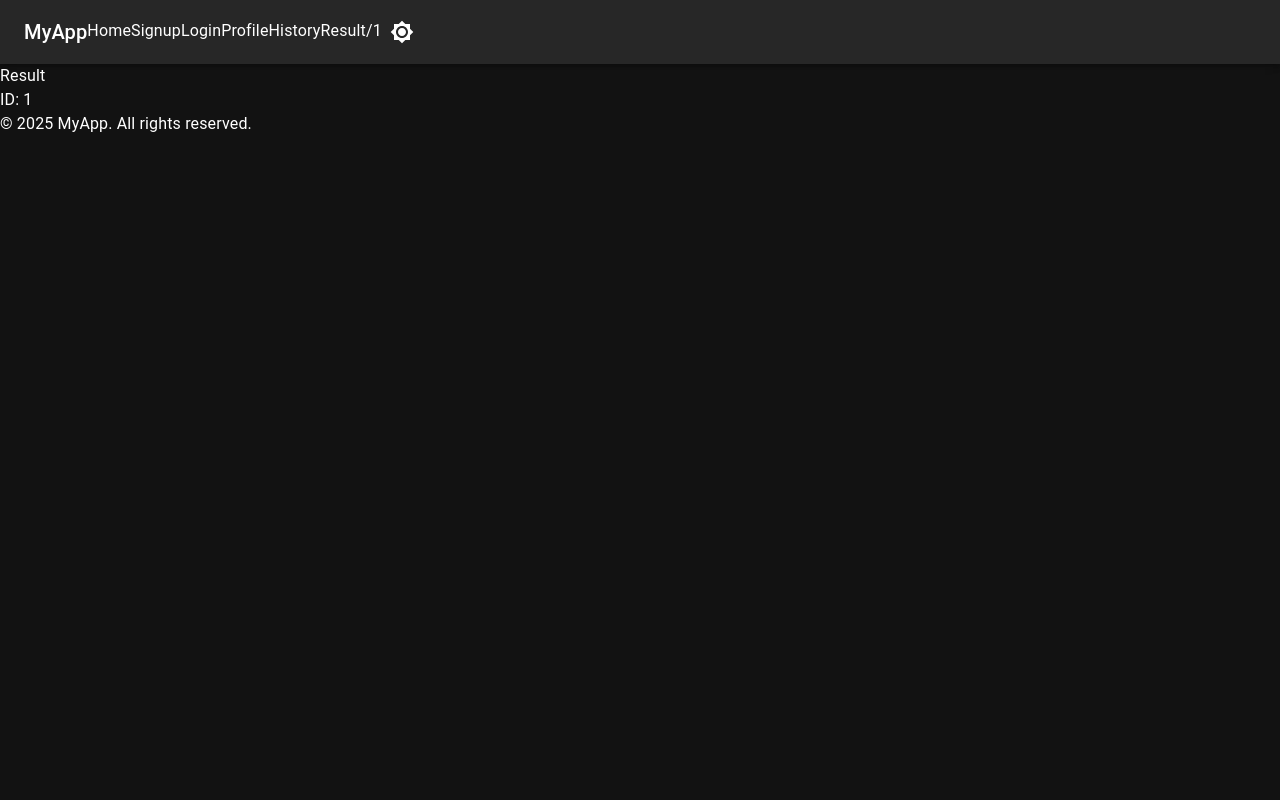
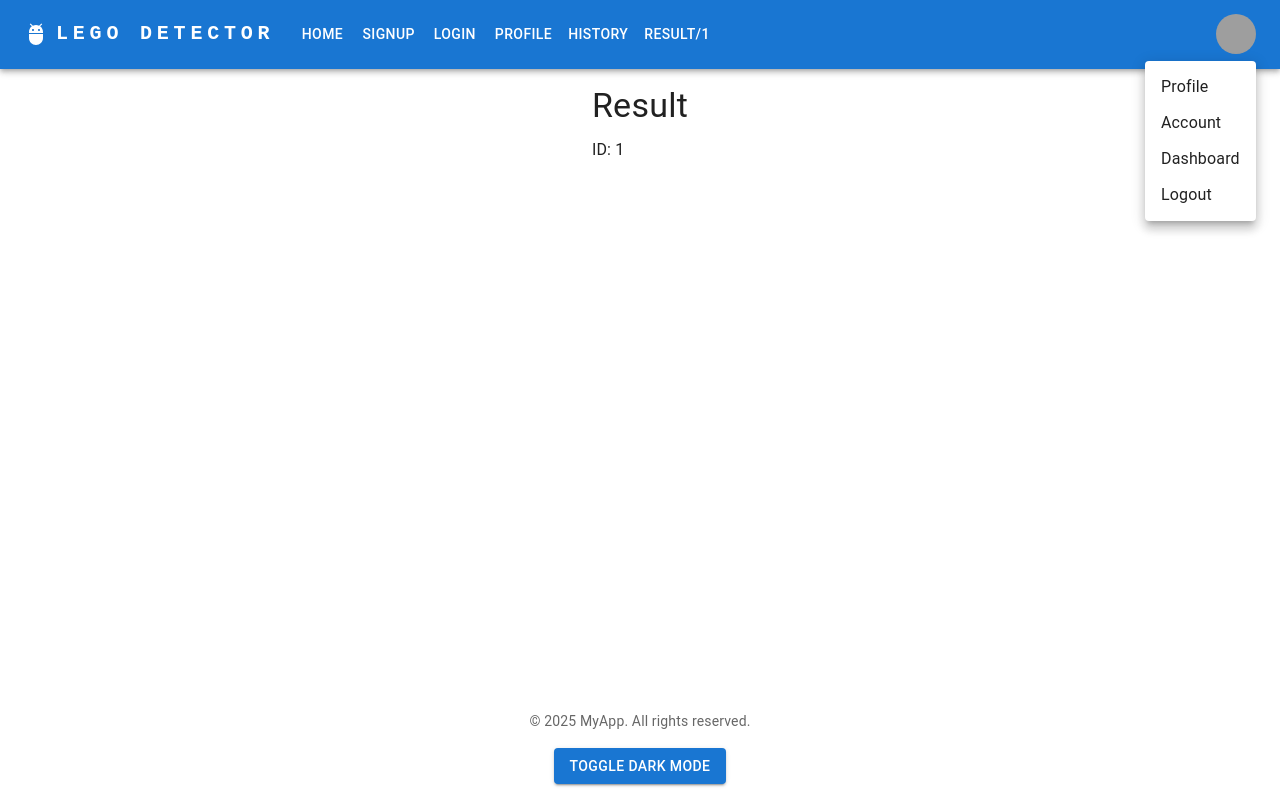
Before and after one commit to Lego-detector/Lego-detector-FE, a Next.js app: page /result/1 in a window 1280 px wide. Both pictures are taken after a click on the button "Open settings". Built offline with nearby package versions, Linux system fonts and the light colour scheme; grey boxes are pictures that could not be loaded.

Commit message:
feat: apply base mui to pages

```diff
--- a/package.json
+++ b/package.json
@@ -10,12 +10,14 @@
   },
   "dependencies": {
     "@emotion/styled": "^11.14.0",
+    "@hookform/resolvers": "^4.1.1",
     "@mui/icons-material": "^6.4.5",
     "@mui/material": "^6.4.5",
     "next": "15.1.4",
     "react": "^19.0.0",
     "react-dom": "^19.0.0",
-    "react-hook-form": "^7.54.2"
+    "react-hook-form": "^7.54.2",
+    "zod": "^3.24.2"
   },
   "devDependencies": {
     "@eslint/eslintrc": "^3",
--- a/src/app/result/[id]/page.tsx
+++ b/src/app/result/[id]/page.tsx
@@ -1,3 +1,5 @@
+import { Grid2, Typography } from "@mui/material";
+
 type paramProp = {
     id: string
 }
@@ -6,9 +8,15 @@ export default async function Result({ params }: { params: paramProp }) {
     const { id } = await params;
 
     return (
-        <>
-            <h2>Result</h2>
-            <p>ID: {id}</p>
-        </>
+      <Grid2 container justifyContent="center" alignItems="center">
+        <Grid2>
+            <Typography gutterBottom variant="h4" component="div">
+            Result
+            </Typography>
+            <Typography gutterBottom variant="body1" component="div">
+            ID: {id}
+            </Typography>
+        </Grid2>
+      </Grid2>
     );
 }
--- a/src/modules/home/_components/Layout.tsx
+++ b/src/modules/home/_components/Layout.tsx
@@ -1,13 +1,51 @@
-import { Navbar } from "./Navbar";
+"use client";
 
-export default function Layout({ children }: { children: React.ReactNode }) {
+import React, { useContext } from 'react';
+import { Box, Container, Typography, Button } from '@mui/material';
+import { ThemeContext } from './ThemeProvider';
+import Navbar from './Navbar';
+
+const Layout: React.FC<{ children: React.ReactNode }> = ({ children }) => {
+  const themeContext = useContext(ThemeContext);
+
+  if (!themeContext) {
+    return null;
+  }
+
+  const { toggleTheme, themeMode } = themeContext;
+
   return (
-    <div className="min-h-screen flex flex-col">
+    <Box
+      sx={{
+        minHeight: '100vh',
+        display: 'flex',
+        flexDirection: 'column',
+        bgcolor: 'background.default',
+        color: 'text.primary',
+      }}
+    >
       <Navbar />
-      <main className="flex-1 bg-gray-200 dark:bg-gray-800 text-gray-700 dark:text-gray-300">{children}</main>
-      <footer className="text-center py-4 bg-gray-200 dark:bg-gray-800 text-gray-700 dark:text-gray-300">
-        © {new Date().getFullYear()} MyApp. All rights reserved.
-      </footer>
-    </div>
+      <Container component="main" sx={{ flex: 1, padding: 2 }}>
+        {children}
+      </Container>
+      <Box
+        component="footer"
+        sx={{
+          textAlign: 'center',
+          paddingY: 2,
+          bgcolor: 'background.paper',
+          color: 'text.secondary',
+        }}
+      >
+        <Typography variant="body2">
+          © {new Date().getFullYear()} MyApp. All rights reserved.
+        </Typography>
+        <Button onClick={toggleTheme} sx={{ marginTop: 2 }} variant="contained">
+          Toggle Dark Mode
+        </Button>
+      </Box>
+    </Box>
   );
-}
+};
+
+export default Layout;
--- a/src/modules/home/_components/Navbar.tsx
+++ b/src/modules/home/_components/Navbar.tsx
@@ -1,40 +1,161 @@
 "use client";
 
-import Link from 'next/link'
-import { useContext } from 'react';
-import { AppBar, Toolbar, Typography, IconButton } from "@mui/material";
-import { ThemeContext } from './ThemeProvider';
-import { Brightness4, Brightness7 } from "@mui/icons-material";
+import Link from 'next/link';
+import { useState, MouseEvent } from 'react';
+import { AppBar, Button, Box, Container, IconButton, Menu, MenuItem, Toolbar, Typography, Tooltip, Avatar } from '@mui/material';
+import { Adb as AdbIcon, Menu as MenuIcon } from '@mui/icons-material';
 
-const navList = ["Home", "Signup", "Login", "Profile", "History", "Result/1"];
+const pages = ['Home', 'Signup', 'Login', 'Profile', 'History', 'Result/1'];
+const settings = ["Profile", "Account", "Dashboard", "Logout"];
+const appName = "LEGO DETECTOR"
 
-export function Navbar() {
-  const themeContext = useContext(ThemeContext);
-  if (!themeContext) {
-    console.warn("no theme cont");
-    return null;
-  }
-  const { themeMode, toggleTheme } = themeContext;
+export default function Navbar() {
+  const [anchorElNav, setAnchorElNav] = useState<null | HTMLElement>(null);
+  const [anchorElUser, setAnchorElUser] = useState<null | HTMLElement>(null);
+
+  const handleOpenNavMenu = (event: MouseEvent<HTMLElement>) => {
+    setAnchorElNav(event.currentTarget);
+  };
+  const handleOpenUserMenu = (event: MouseEvent<HTMLElement>) => {
+    setAnchorElUser(event.currentTarget);
+  };
+
+  const handleCloseNavMenu = () => {
+    setAnchorElNav(null);
+  };
+
+  const handleCloseUserMenu = () => {
+    setAnchorElUser(null);
+  };
 
   return (
-    <AppBar position="static" className="bg-blue-600 dark:bg-gray-800">
-      <Toolbar className="flex justify-between items-center gap-4">
-        <Typography variant="h6" className="font-bold">
-          MyApp
-        </Typography>
+    <AppBar position="static">
+      <Container maxWidth="xl">
+        <Toolbar disableGutters>
+          <AdbIcon sx={{ display: { xs: 'none', md: 'flex' }, mr: 1 }} />
+          <Typography
+            variant="h6"
+            noWrap
+            component="a"
+            href="#app-bar-with-responsive-menu"
+            sx={{
+              mr: 2,
+              display: { xs: 'none', md: 'flex' },
+              fontFamily: 'monospace',
+              fontWeight: 700,
+              letterSpacing: '.3rem',
+              color: 'inherit',
+              textDecoration: 'none',
+            }}
+          >
+            {appName}
+          </Typography>
 
-        <div className="flex flex-row items-center gap-4">
-          {navList.map((item, index) => (
-            <Link key={index.toString()} href={item === "Home" ? "/" : `/${item.toLowerCase()}`} className="text-white hover:underline h-fit">
-              {item}
-            </Link>
-          ))}
-
-          <IconButton onClick={toggleTheme} color="inherit">
-            {themeMode === "dark" ? <Brightness7 /> : <Brightness4 />}
-          </IconButton>
-        </div>
-      </Toolbar>
+          <Box sx={{ flexGrow: 1, display: { xs: 'flex', md: 'none' } }}>
+            <IconButton
+              size="large"
+              aria-label="account of current user"
+              aria-controls="menu-appbar"
+              aria-haspopup="true"
+              onClick={handleOpenNavMenu}
+              color="inherit"
+            >
+              <MenuIcon />
+            </IconButton>
+            <Menu
+              id="menu-appbar"
+              anchorEl={anchorElNav}
+              anchorOrigin={{
+                vertical: 'bottom',
+                horizontal: 'left',
+              }}
+              keepMounted
+              transformOrigin={{
+                vertical: 'top',
+                horizontal: 'left',
+              }}
+              open={Boolean(anchorElNav)}
+              onClose={handleCloseNavMenu}
+              sx={{ display: { xs: 'block', md: 'none' } }}
+            >
+              {pages.map((page, index) => (
+                <MenuItem key={page} onClick={handleCloseNavMenu}>
+                  <Typography sx={{ textAlign: 'center' }}>
+                    <Link
+                      href={page === 'Home' ? '/' : `/${page.toLowerCase()}`}
+                    >
+                      {page}
+                    </Link>
+                  </Typography>
+                </MenuItem>
+              ))}
+            </Menu>
+          </Box>
+          <AdbIcon sx={{ display: { xs: 'flex', md: 'none' }, mr: 1 }} />
+          <Typography
+            variant="h5"
+            noWrap
+            component="a"
+            href="#app-bar-with-responsive-menu"
+            sx={{
+              mr: 2,
+              display: { xs: 'flex', md: 'none' },
+              flexGrow: 1,
+              fontFamily: 'monospace',
+              fontWeight: 700,
+              letterSpacing: '.3rem',
+              color: 'inherit',
+              textDecoration: 'none',
+            }}
+          >
+            {appName}
+          </Typography>
+          <Box sx={{ flexGrow: 1, display: { xs: 'none', md: 'flex' } }}>
+            {pages.map((page) => (
+              <Button
+                key={page}
+                onClick={handleCloseNavMenu}
+                sx={{ my: 2, color: 'white', display: 'block' }}
+              >
+                <Link href={page === 'Home' ? '/' : `/${page.toLowerCase()}`}>
+                  {page}
+                </Link>
+              </Button>
+            ))}
+          </Box>
+          <Box sx={{ flexGrow: 0 }}>
+            <Tooltip title="Open settings">
+              <IconButton onClick={handleOpenUserMenu} sx={{ p: 0 }}>
+                <Avatar alt="Remy Sharp" src="./public/images/2.jpg" />
+              </IconButton>
+            </Tooltip>
+            <Menu
+              sx={{ mt: '45px' }}
+              id="menu-appbar"
+              anchorEl={anchorElUser}
+              anchorOrigin={{
+                vertical: 'top',
+                horizontal: 'right',
+              }}
+              keepMounted
+              transformOrigin={{
+                vertical: 'top',
+                horizontal: 'right',
+              }}
+              open={Boolean(anchorElUser)}
+              onClose={handleCloseUserMenu}
+            >
+              {settings.map((setting) => (
+                <MenuItem key={setting} onClick={handleCloseUserMenu}>
+                  <Typography sx={{ textAlign: 'center' }}>
+                    {setting}
+                  </Typography>
+                </MenuItem>
+              ))}
+            </Menu>
+          </Box>
+        </Toolbar>
+      </Container>
     </AppBar>
   );
 }
```
Also changed, not shown: src/app/profile/page.tsx (+10 -4 lines), 1 other file (tests, documents, lock files or other folders).
